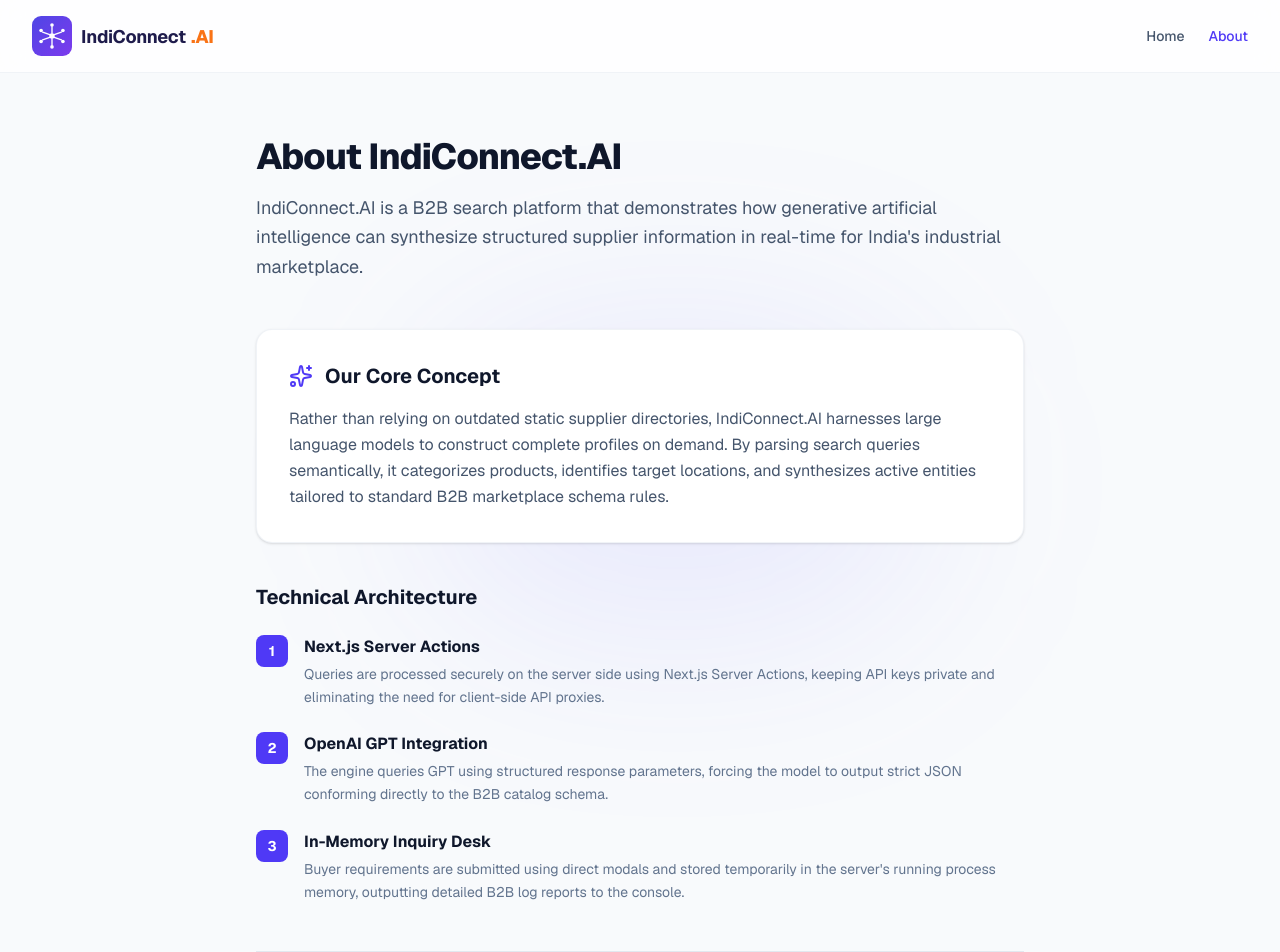
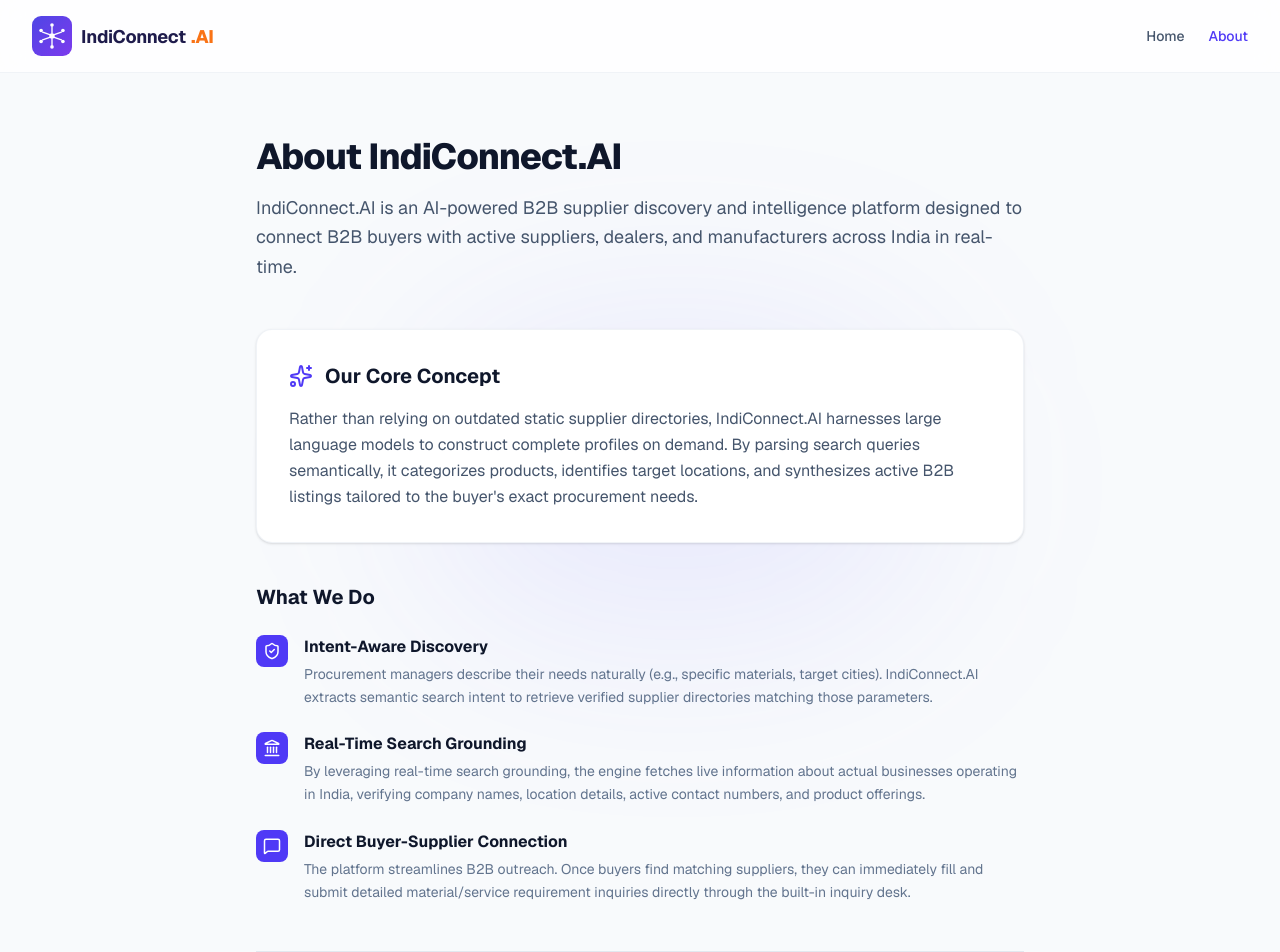
Before and after one commit to msiit2016/B2B-Discovery, a Next.js app: page /about in a window 1280 px wide. Shown: the top 952 px of the page. Built offline with nearby package versions, Linux system fonts and the light colour scheme.

Commit message:
Design: Update about page copy to focus on B2B services rather than code details

```diff
--- a/src/app/about/page.tsx
+++ b/src/app/about/page.tsx
@@ -1,4 +1,4 @@
-import { Sparkles, Code2, ArrowRight } from "lucide-react";
+import { Sparkles, Landmark, MessageSquare, ArrowRight, ShieldCheck } from "lucide-react";
 import Link from "next/link";
 
 export const metadata = {
@@ -20,7 +20,7 @@
             About IndiConnect.AI
           </h1>
           <p className="text-lg text-slate-600 dark:text-slate-300 leading-relaxed">
-            IndiConnect.AI is a B2B search platform that demonstrates how generative artificial intelligence can synthesize structured supplier information in real-time for India's industrial marketplace.
+            IndiConnect.AI is an AI-powered B2B supplier discovery and intelligence platform designed to connect B2B buyers with active suppliers, dealers, and manufacturers across India in real-time.
           </p>
         </div>
 
@@ -31,57 +31,52 @@
             <h2 className="text-xl font-bold text-slate-900 dark:text-white">Our Core Concept</h2>
           </div>
           <p className="text-slate-600 dark:text-slate-300 leading-relaxed">
-            Rather than relying on outdated static supplier directories, IndiConnect.AI harnesses large language models to construct complete profiles on demand. By parsing search queries semantically, it categorizes products, identifies target locations, and synthesizes active entities tailored to standard B2B marketplace schema rules.
+            Rather than relying on outdated static supplier directories, IndiConnect.AI harnesses large language models to construct complete profiles on demand. By parsing search queries semantically, it categorizes products, identifies target locations, and synthesizes active B2B listings tailored to the buyer's exact procurement needs.
           </p>
         </div>
 
-        {/* How it works */}
-        <h2 className="text-xl font-bold text-slate-900 dark:text-white mb-6">Technical Architecture</h2>
+        {/* What We Do */}
+        <h2 className="text-xl font-bold text-slate-900 dark:text-white mb-6">What We Do</h2>
         <div className="space-y-6 mb-12">
           <div className="flex gap-4">
-            <div className="flex h-8 w-8 shrink-0 items-center justify-center rounded-lg bg-indigo-600 text-white font-bold text-sm">
-              1
+            <div className="flex h-8 w-8 shrink-0 items-center justify-center rounded-lg bg-indigo-600 text-white">
+              <ShieldCheck className="h-4.5 w-4.5" />
             </div>
             <div>
-              <h3 className="font-bold text-slate-900 dark:text-white text-base">Next.js Server Actions</h3>
+              <h3 className="font-bold text-slate-900 dark:text-white text-base">Intent-Aware Discovery</h3>
               <p className="text-slate-500 dark:text-slate-400 text-sm mt-1 leading-relaxed">
-                Queries are processed securely on the server side using Next.js Server Actions, keeping API keys private and eliminating the need for client-side API proxies.
+                Procurement managers describe their needs naturally (e.g., specific materials, target cities). IndiConnect.AI extracts semantic search intent to retrieve verified supplier directories matching those parameters.
               </p>
             </div>
           </div>
 
           <div className="flex gap-4">
-            <div className="flex h-8 w-8 shrink-0 items-center justify-center rounded-lg bg-indigo-600 text-white font-bold text-sm">
-              2
+            <div className="flex h-8 w-8 shrink-0 items-center justify-center rounded-lg bg-indigo-600 text-white">
+              <Landmark className="h-4.5 w-4.5" />
             </div>
             <div>
-              <h3 className="font-bold text-slate-900 dark:text-white text-base">OpenAI GPT Integration</h3>
+              <h3 className="font-bold text-slate-900 dark:text-white text-base">Real-Time Search Grounding</h3>
               <p className="text-slate-500 dark:text-slate-400 text-sm mt-1 leading-relaxed">
-                The engine queries GPT using structured response parameters, forcing the model to output strict JSON conforming directly to the B2B catalog schema.
+                By leveraging real-time search grounding, the engine fetches live information about actual businesses operating in India, verifying company names, location details, active contact numbers, and product offerings.
               </p>
             </div>
           </div>
 
           <div className="flex gap-4">
-            <div className="flex h-8 w-8 shrink-0 items-center justify-center rounded-lg bg-indigo-600 text-white font-bold text-sm">
-              3
+            <div className="flex h-8 w-8 shrink-0 items-center justify-center rounded-lg bg-indigo-600 text-white">
+              <MessageSquare className="h-4.5 w-4.5" />
             </div>
             <div>
-              <h3 className="font-bold text-slate-900 dark:text-white text-base">In-Memory Inquiry Desk</h3>
+              <h3 className="font-bold text-slate-900 dark:text-white text-base">Direct Buyer-Supplier Connection</h3>
               <p className="text-slate-500 dark:text-slate-400 text-sm mt-1 leading-relaxed">
-                Buyer requirements are submitted using direct modals and stored temporarily in the server&apos;s running process memory, outputting detailed B2B log reports to the console.
+                The platform streamlines B2B outreach. Once buyers find matching suppliers, they can immediately fill and submit detailed material/service requirement inquiries directly through the built-in inquiry desk.
               </p>
             </div>
           </div>
         </div>
 
         {/* Call to action */}
-        <div className="border-t border-slate-200 dark:border-slate-800 pt-10 flex flex-col sm:flex-row items-center justify-between gap-6">
-          <div className="flex items-center gap-2 text-sm text-slate-500">
-            <Code2 className="h-4.5 w-4.5 text-indigo-500" />
-            <span>Built with Next.js 15, React, and Tailwind CSS</span>
-          </div>
-
+        <div className="border-t border-slate-200 dark:border-slate-800 pt-10 flex flex-col sm:flex-row items-center justify-end gap-6">
           <Link
             href="/"
             className="inline-flex items-center gap-1.5 rounded-xl bg-indigo-600 hover:bg-indigo-500 px-5 py-2.5 text-sm font-semibold text-white transition-all shadow"
```
